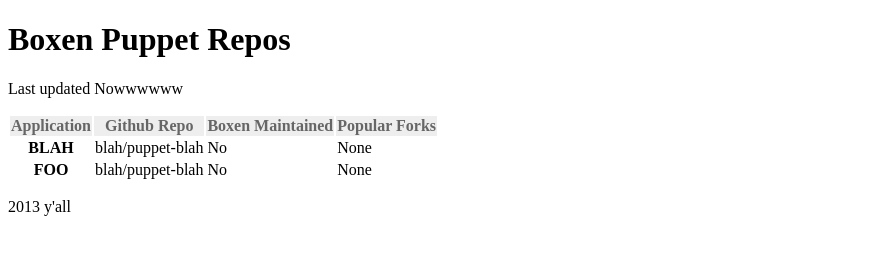
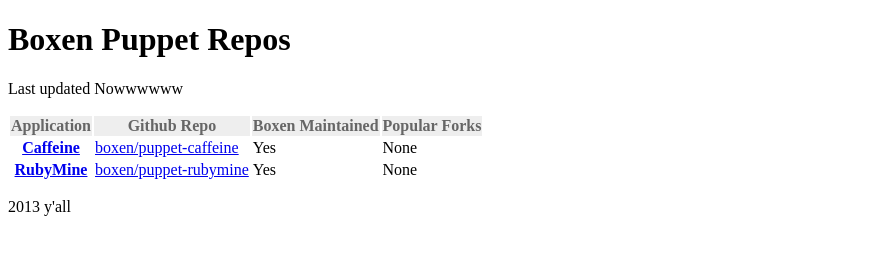
Before and after one commit to petems/boxen-puppet-modules, a plain HTML site: page index.html in a window 1280 px wide. Shown: the top 280 px of the page, 0-875 px from the left. Drawn offline with Linux system fonts and the light colour scheme.

Commit message:
Quick spike to add Rubymine and Caffeine

```diff
--- a/index.html
+++ b/index.html
@@ -23,15 +23,15 @@
       </thead>
       <tbody>
         <tr>
-          <th scope="row">BLAH</th>
-          <td>blah/puppet-blah</td>
-          <td>No</td>
+          <th scope="row"><a href='http://lightheadsw.com/caffeine/'>Caffeine</a></th>
+          <td><a href='https://github.com/boxen/puppet-Caffeine'>boxen/puppet-caffeine</a></td>
+          <td>Yes</td>
           <td>None</td>
         </tr>
         <tr>
-          <th scope="row">FOO</th>
-          <td>blah/puppet-blah</td>
-          <td>No</td>
+          <th scope="row"><a href='http://www.jetbrains.com/ruby/'>RubyMine</a></th>
+          <td><a href='https://github.com/boxen/puppet-rubymine'>boxen/puppet-rubymine</td>
+          <td>Yes</td>
           <td>None</td>
         </tr>
       </tbody>
```
